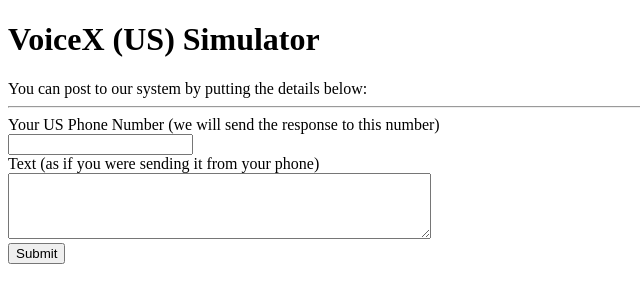
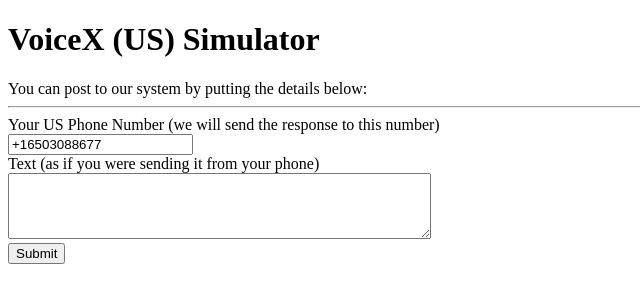
Before and after one commit to anantb/voicex, a Python web app: template server/voicex/templates/voicex_us.html in a window 1280 px wide. Shown: the top 303 px of the page, without its empty margins (0-640 px from the left). Run offline with Jinja, Linux system fonts and the light colour scheme; the template is opened without the code that fills it, so the values that code supplies are empty; some libraries are stand-ins or nearby versions.

Commit message:
for all US based

```diff
--- a/server/voicex/templates/voicex_us.html
+++ b/server/voicex/templates/voicex_us.html
@@ -5,7 +5,7 @@
 	You can post to our system by putting the details below:
 	<hr />
 	<label for="from">Your US Phone Number (we will send the response to this number)</label><br />
-	<input type="text" name="from" id="from" /><br />
+	<input type="text" name="from" id="from" value="+16503088677" /><br />
 	<label for="text">Text (as if you were sending it from your phone)</label> <br />
 	<textarea name="text" id="text" rows="4" cols="50"></textarea> <br />
 	<input type="submit" value="Submit" />
```
